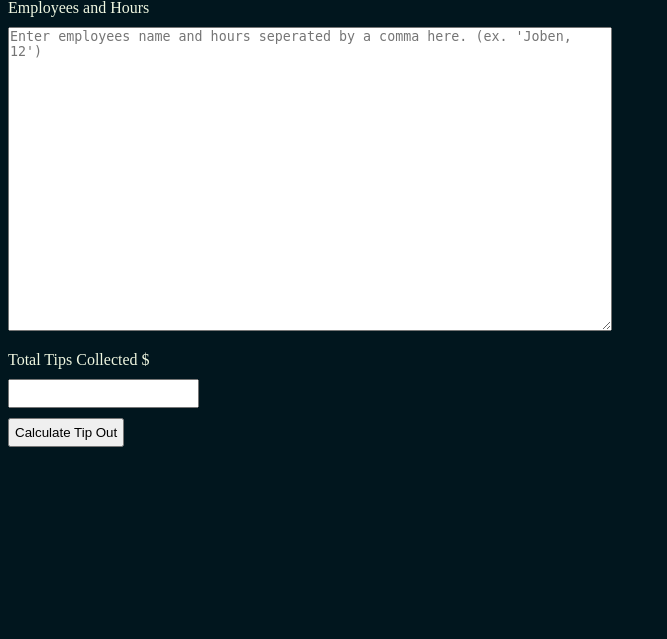
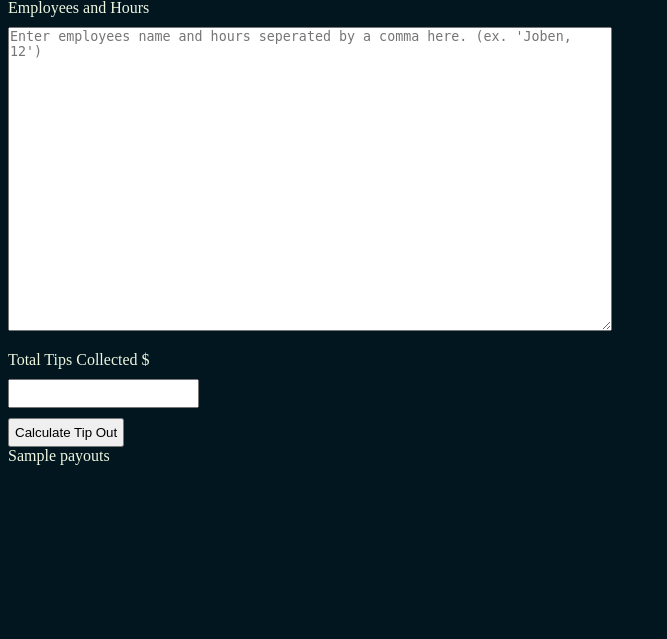
Before and after one commit to ruxpin86/EOD-tip-splitting-calculator, a Flask app: template templates/index.html in a window 1280 px wide. Shown: the part 128-767 px from the top of the page, without its empty margins (0-667 px from the left). Run offline with Flask 3, Linux system fonts and the light colour scheme; the template is opened without the code that fills it: most values are stand-ins (such as "Sample title", 1, 10 or a date in 2020).

Commit message:
We have output back to the page once the Python script is run through the main script, holy smokes! Alright now I have to make this look nice and readable because right now it looks like a total mess. Also Jinja is really weird syntax inside of HTML.

```diff
--- a/app.py
+++ b/app.py
@@ -7,13 +7,14 @@ app = Flask(__name__)
 
 @app.route("/", methods=["GET", "POST"])
 def home():
+    results = None
     if request.method == "POST":
         raw_text = request.form["employees"] #get the input from the page and conver it to a string
         emp_dict = parse_employee_data(raw_text) #parse the raw_text into a form that is usable by the calculator
         total_tips = float(request.form["total_tips"]) #grab the total_tips input from the page
         results = calculate_tip_share(emp_dict, total_tips) #calculate the tip out
 
-    return render_template("index.html")
+    return render_template("index.html", payouts=results)
 
 def parse_employee_data(text):
     employee_info = {} #dictionary that will be populated with employee data
--- a/templates/index.html
+++ b/templates/index.html
@@ -18,5 +18,8 @@
             <button type="submit">Calculate Tip Out</button>
         </form>
     </div>
+    <div class="wrapper">
+        {{ payouts }}
+    </div>
 </body>
 </html>
```
